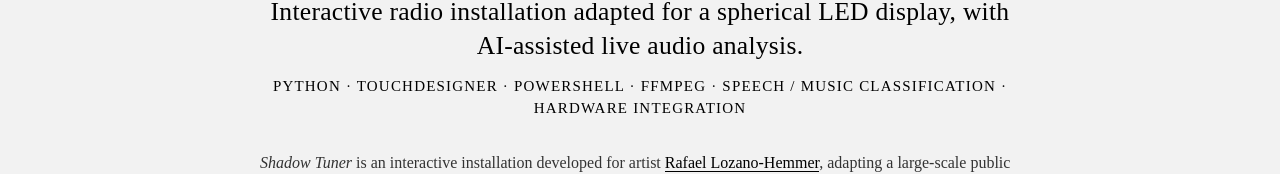
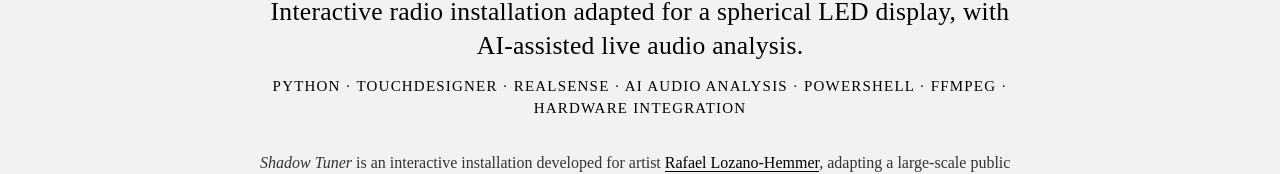
Before and after one commit to davidcrobert/Portfolio, a React (Create React App) app: page /projects/shadow-tuner in a window 1280 px wide. Shown: the part 144-318 px from the top of the page. Built offline with nearby package versions, Linux system fonts and the light colour scheme.

Commit message:
Shadow Tuner tech tags update

```diff
--- a/package.json
+++ b/package.json
@@ -48,5 +48,8 @@
       "last 1 firefox version",
       "last 1 safari version"
     ]
+  },
+  "devDependencies": {
+    "puppeteer": "^22.15.0"
   }
 }
--- a/src/projectPages/ShadowTuner.js
+++ b/src/projectPages/ShadowTuner.js
@@ -101,7 +101,7 @@ const ShadowTunerProjectPage = ({ project }) => {
                 Interactive radio installation adapted for a spherical LED display, with AI-assisted live audio analysis.
               </DeckSubtitle>
               <DeckMeta>
-                Python · TouchDesigner · PowerShell · ffmpeg · speech / music classification · hardware integration
+                Python · TouchDesigner · RealSense · AI audio analysis · PowerShell · ffmpeg · hardware integration
               </DeckMeta>
             </ProjectDeck>
             <IntroBody>
```
Also changed, not shown: 1 other file (tests, documents, lock files or other folders).
